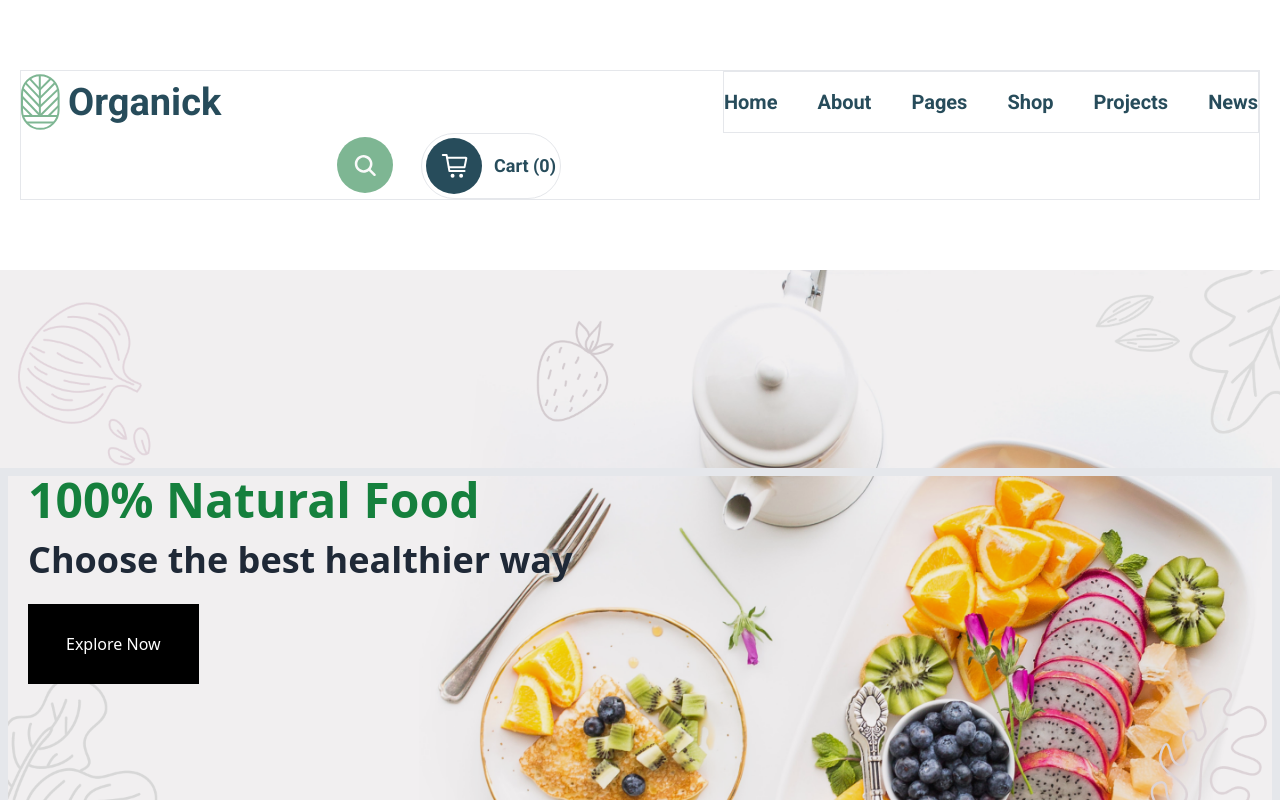
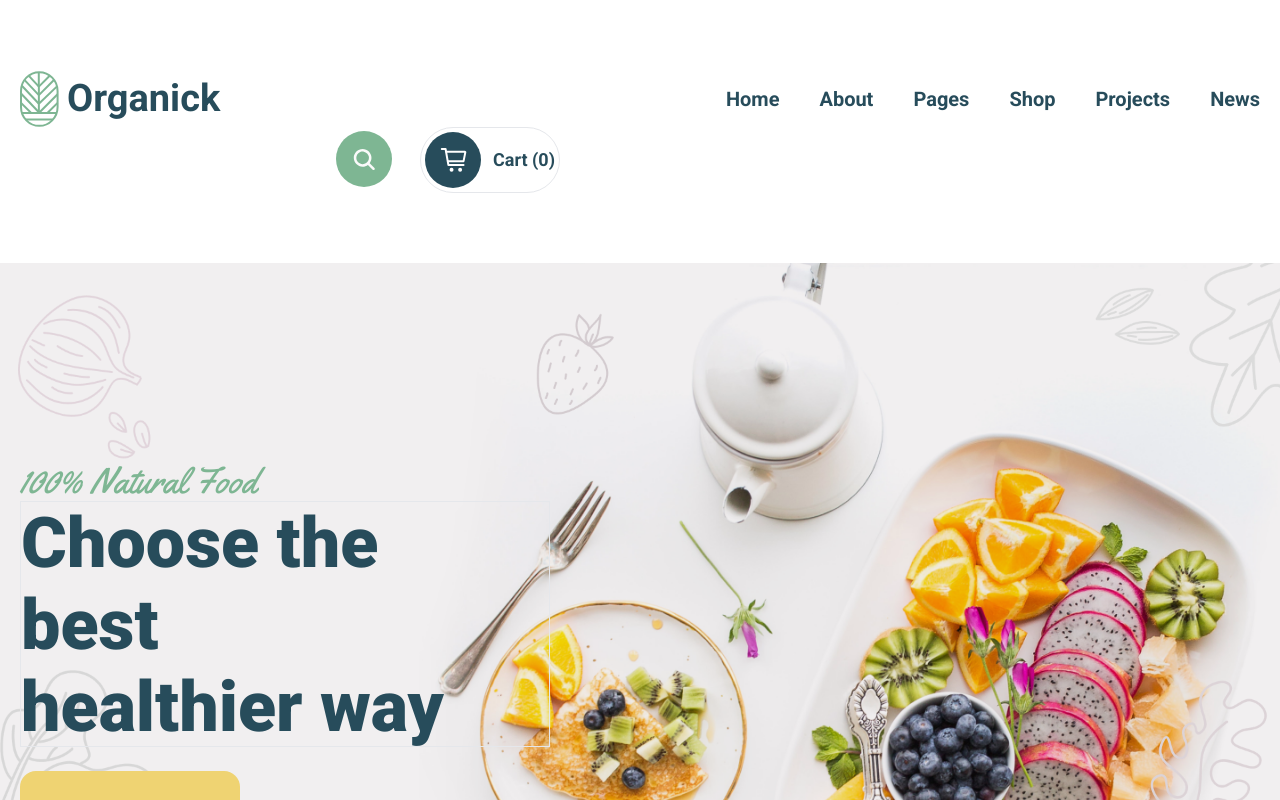
Before and after one commit to lazizdevv/react_exam_1, a React (Vite) app: page / in a window 1280 px wide. Shown: the top 800 px of the page. Built offline with nearby package versions, Linux system fonts and the light colour scheme.

Commit message:
branch to main

```diff
--- /dev/null
+++ b/src/components/arrow/arrow.jsx
@@ -0,0 +1,10 @@
+import React from 'react'
+import { ArrowIcon } from '../../assets/svg/ArrowIcon'
+
+export const Arrow = () => {
+  return (
+    <span className="bg-primary w-5 h-5 flex justify-center items-center rounded-full">
+        <ArrowIcon/>
+    </span>
+  )
+}
--- a/src/components/header-banner/header-banner.jsx
+++ b/src/components/header-banner/header-banner.jsx
@@ -1,21 +1,35 @@
-import React from 'react'
-import headerBg from '../../assets/images/header-bg.png'
-const bgPosition = '75% center';
-import bg from '../../assets/images/Background.png'
-import { Button } from '../ui/button';
+import React from "react";
+import headerBg from "../../assets/images/header-bg.png";
+const bgPosition = "75% center";
+import bg from "../../assets/images/Background.png";
+import { Button } from "../ui/button";
+import { Arrow } from "../arrow/arrow";
 export const HeaderBanner = () => {
   return (
     <>
-    <div className=" z-[1] relative h-screen  max-h-[898px] bg-cover bg-no-repeat w-full  max-w-[1920px] m-auto flex flex-col justify-center" style={{ backgroundImage: `url(${headerBg})`, backgroundPosition: bgPosition }}>
-
-    <div className="container  flex flex-col  border-8  w-full h-[405px]">
-        <h1 className="text-5xl font-bold text-green-700 mb-4">100% Natural Food</h1>
-        <h2 className="text-4xl font-semibold text-gray-800 mb-6">Choose the best healthier way</h2>
-        <Button children={"Explore Now"} variant="primary" />
+      <div
+        className=" z-[1] relative h-screen  max-h-[898px] bg-cover bg-no-repeat w-full  max-w-[1920px] m-auto flex flex-col justify-center"
+        style={{
+          backgroundImage: `url(${headerBg})`,
+          backgroundPosition: bgPosition,
+        }}
+      >
+        <div className="container  flex flex-col w-full h-[405px]">
+          <h1 className="font-tail font-normal text-4xl text-left text-secondary">
+            100% Natural Food
+          </h1>
+          <h2 className="font-roboto font-extrabold text-[70px] h-[246px] border leading-[82px] text-left text-primary w-[530px] flex flex-col justify-start items-start p-0 tracking-normal">
+            Choose the <br /> best <br /> healthier way
+          </h2>
+          <Button
+            children={"Explore Now"}
+            variant="gold"
+            endIcon={<Arrow />}
+            className="mt-6"
+          />
+        </div>
+        <img className="z-[-1] absolute top-0" src={bg} alt="bg" />
       </div>
-      <img className='z-[-1] absolute top-0' src={bg} alt="" />
-  </div>
-
     </>
-  )
-}
+  );
+};
--- a/src/components/ui/button/button.css
+++ b/src/components/ui/button/button.css
@@ -1,14 +1,24 @@
 .primary{
     padding: 28px 38px;
-
-    background: #000;
+    width: 220px;
+    border-radius: 16px;
+    background: rgb(39, 76, 91);
     color: white;
 }
 
-
-
-.btn{
+.gold{
+    display: flex;
+    gap: 10px;
+    align-items: center;
     padding: 28px 38px;
-    background: #000;
-    color: red;
+    width: 220px;
+    border-radius: 16px;
+    background: rgb(239, 211, 114);
+    color: rgb(39, 76, 91);
+    font-family: Roboto;
+    font-size: 20px;
+    font-weight: 700;
+    line-height: 23px;
+    letter-spacing: 0%;
+    text-align: left;
 }
--- a/src/components/ui/button/button.jsx
+++ b/src/components/ui/button/button.jsx
@@ -12,7 +12,7 @@ export const Button = ({
 }) => {
   return (
     <div className="">
-      <button id={id} type={type} className={className + "btn " + variant}>
+      <button id={id} type={type} className={className + " btn " + variant}>
         {startIcon ? <span>{startIcon}</span> : ""}
         <span>{children}</span>
         {endIcon ? <span>{endIcon}</span> : ""}
--- a/src/index.css
+++ b/src/index.css
@@ -1,5 +1,6 @@
 @import url('https://fonts.googleapis.com/css2?family=Roboto:ital,wght@0,100;0,300;0,400;0,500;0,700;0,900;1,100;1,300;1,400;1,500;1,700;1,900&display=swap');
 @import url('https://fonts.googleapis.com/css2?family=Open+Sans:ital,wght@0,300..800;1,300..800&family=Roboto:ital,wght@0,100;0,300;0,400;0,500;0,700;0,900;1,100;1,300;1,400;1,500;1,700;1,900&display=swap');
+@import url('https://fonts.googleapis.com/css2?family=Yellowtail&display=swap');
 
 @tailwind base;
 @tailwind components;
--- a/src/layouts/header/header.jsx
+++ b/src/layouts/header/header.jsx
@@ -9,8 +9,8 @@ export const Header = () => {
   return (
     <>
       <div className="container bg-white py-[70px]">
-        <div className="flex justify-between items-center flex-wrap border">
-          <div className="flex align-middle">
+        <div className="flex justify-between items-center flex-wrap">
+          <div className="flex items-center">
             <Link to={"/"}>
               <div className="flex items-center gap-2 ">
                 <Logo />
@@ -18,7 +18,7 @@ export const Header = () => {
               </div>
             </Link>
           </div>
-          <div className="flex gap-10 align-middle justify-center border py-4 font-roboto font-bold text-left text-primary text-xl">
+          <div className="flex gap-10 items-center justify-center font-roboto font-bold text-left text-primary text-xl">
             <Link to={"/"}>Home</Link>
             <Link to={"about"}>About</Link>
             <Link to={"/"}>Pages</Link>
--- a/tailwind.config.js
+++ b/tailwind.config.js
@@ -9,6 +9,7 @@ export default {
       fontFamily: {
         roboto: ['Roboto', 'sans-serif'],
         open:['Open Sans', 'sans-serif'],
+        tail:['Yellowtail', 'cursive'],
       },
       colors: {
         primary: '#274C5B', // dark gray color
```
